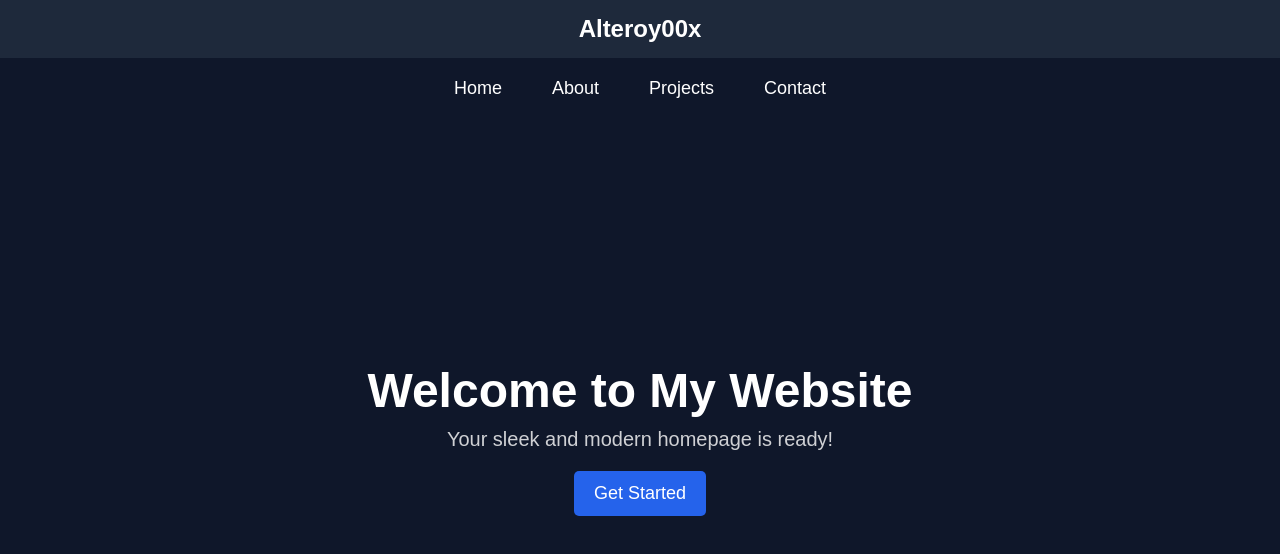
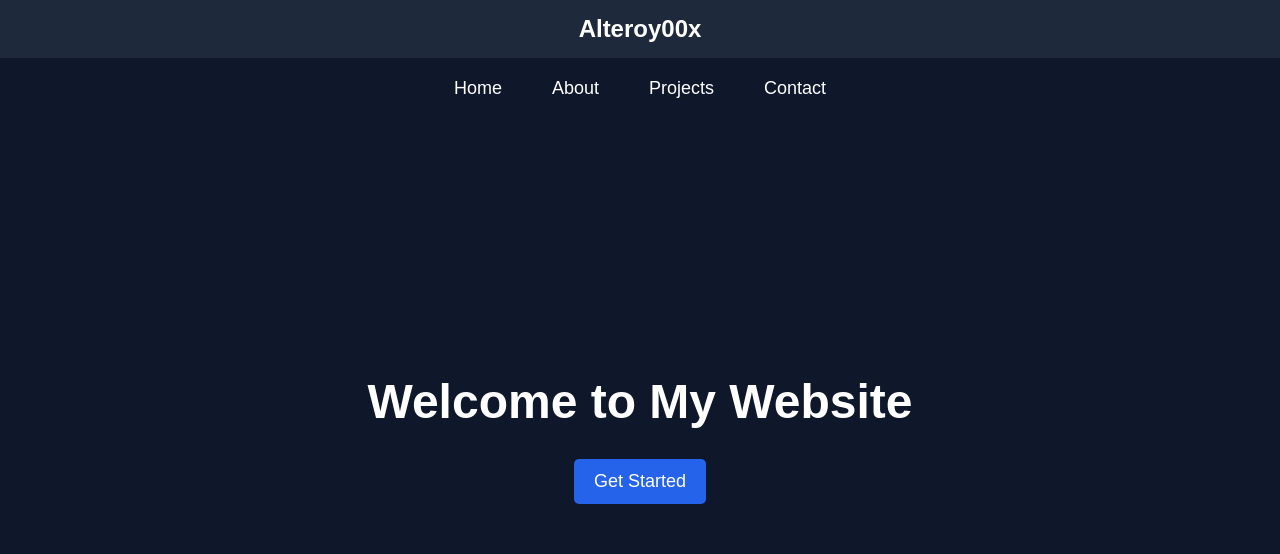
Before and after one commit to Alteroy00x/Alteroy00x, a plain HTML site: page index.html in a window 1280 px wide. Drawn offline with Linux system fonts and the light colour scheme.

Commit message:
Update index.html

```diff
--- a/index.html
+++ b/index.html
@@ -80,7 +80,6 @@
     </nav>
     <div class="hero">
         <h1>Welcome to My Website</h1>
-        <p>Your sleek and modern homepage is ready!</p>
         <a href="#" class="btn">Get Started</a>
     </div>
 </body>
```
